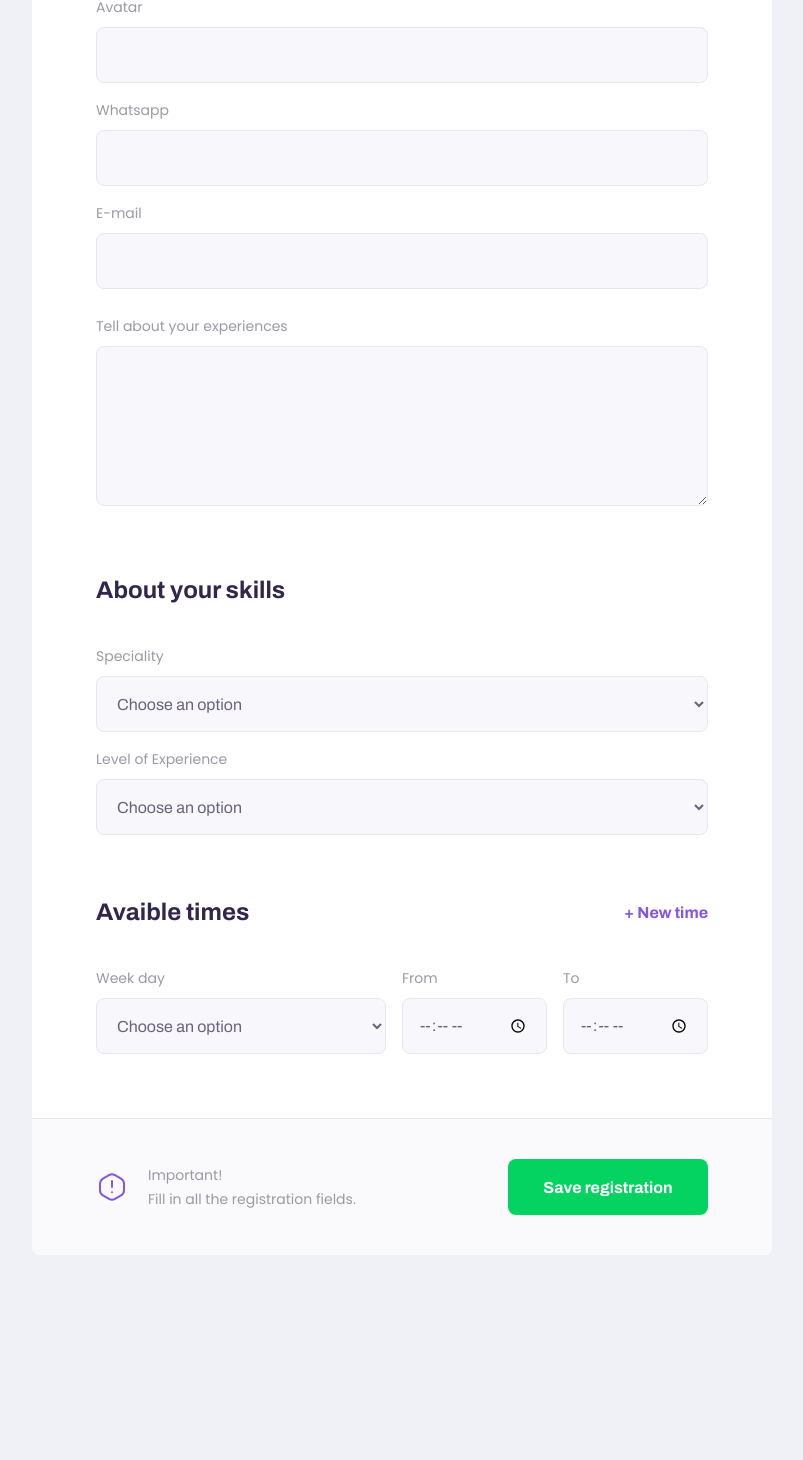
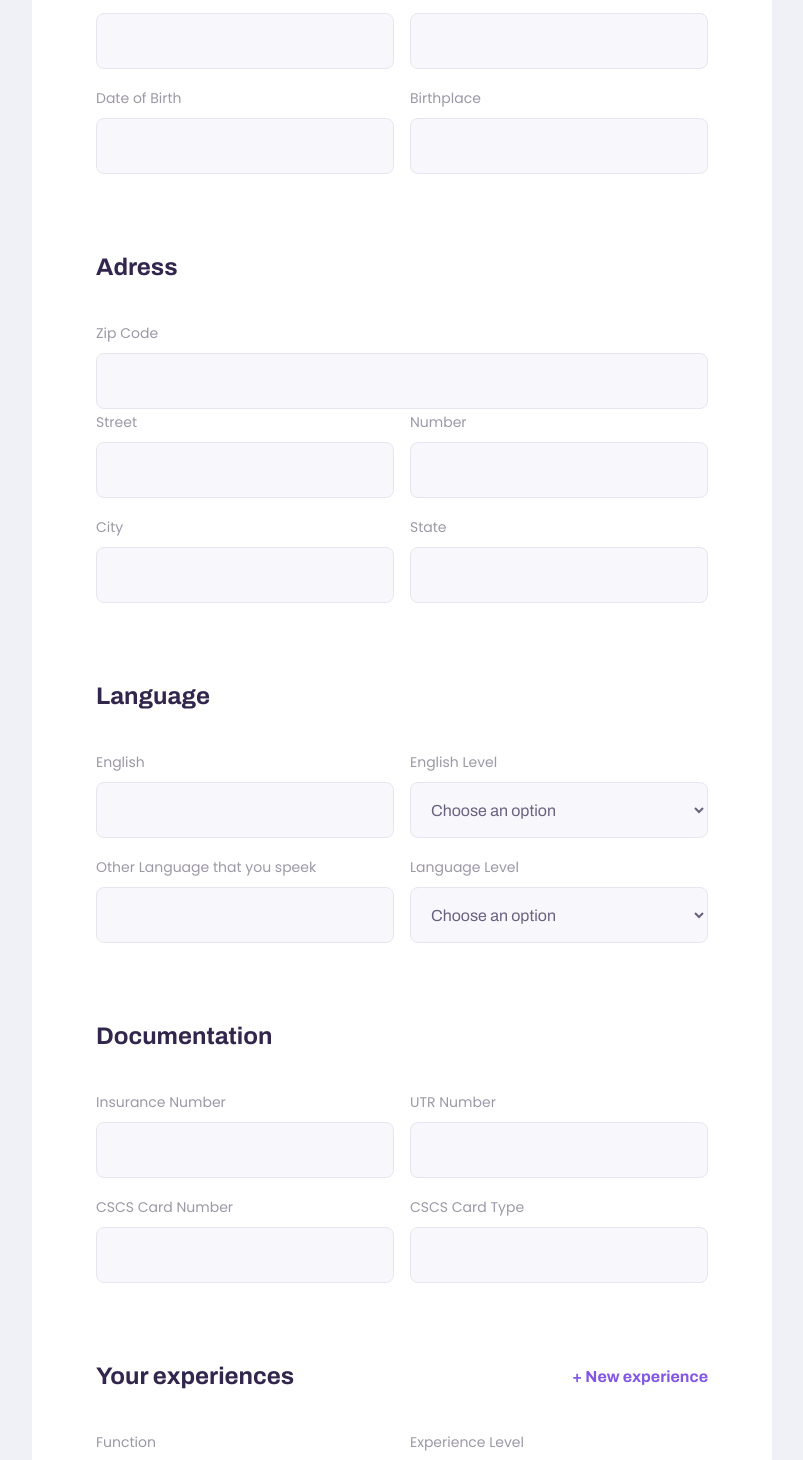
Before and after one commit to leonelcarrossoni/Hire-or-Work, a React (Create React App) app in the folder web/: page /workerform in a window 1280 px wide. Shown: the part 547-2007 px from the top of the page, without its empty margins (238-1041 px from the left). Before the commit the page ends 1802 px from the top, so only its background shows below. Built offline with nearby package versions, Linux system fonts and the light colour scheme.

Commit message:
Inclusão campos form

```diff
--- a/web/src/pages/WorkerForm/index.tsx
+++ b/web/src/pages/WorkerForm/index.tsx
@@ -35,73 +35,120 @@ function WorkerForm() {
                     <legend>Personal informations</legend>
 
                     <Input name="name"  label="Full Name" />
-                    <Input name="avatar"  label="Avatar" />
-                    <Input name="whatsapp"  label="Whatsapp" />
+                    <div className="double-input">
                         <Input name="email"  label="E-mail" />
-                    <Textarea name="bio" label="Tell about your experiences" />
+                        <Input name="phone"  label="Phone Number" />
+                    </div>
+                    <div className="double-input">
+                        <Input name="birthday"  label="Date of Birth" />
+                        <Input name="birthplace"  label="Birthplace" />
+                    </div>
 
                 </fieldset>
 
                 <fieldset>
-                    <legend>About your skills</legend>
+                    <legend>Adress</legend>
 
+                    <Input name="zipcode"  label="Zip Code" />
+                    <div className="double-input">
+                        <Input name="street"  label="Street" />
+                        <Input name="number"  label="Number" />
+                    </div>
+                    <div className="double-input">
+                        <Input name="city"  label="City" />
+                        <Input name="state"  label="State" />
+                    </div>
+
+                </fieldset>
+
+                <fieldset>
+                    <legend>Language</legend>
+
+                    <div className="double-input">
+                        <Input name="english"  label="English" />
                         <Select
-                    name="speciality"
-                    label="Speciality"
+                        name="english-level"
+                        label="English Level"
                         options={[
-                        { value: 'Bricklaying', label: 'Bricklaying'},
-                        { value: 'Refurbishment', label: 'Refurbishment'},
-                        { value: 'Carpentry', label: 'Carpentry'},
-                        { value: 'HandyMan', label: 'Handy Man'},
-                        { value: 'Eletrics', label: 'Eletrics'},
-                        { value: 'Plumbing', label: 'Plumbing'},
-                        { value: 'Painting', label: 'Painting'},
-                        { value: 'Gardering', label: 'Gardering'},
+                            { value: '1', label: 'I dont speak'},
+                            { value: '2', label: 'I have little knowledge'},
+                            { value: '3', label: 'I can keep conversations'},
+                            { value: '4', label: 'Fluent'},
                         ]}
                         />
 
+                    </div>
+                    <div className="double-input">
+                        <Input name="other-language"  label="Other Language that you speek" />
                         <Select
-                    name="experience"
-                    label="Level of Experience"
+                        name="language-level"
+                        label="Language Level"
                         options={[
-                        { value: 'Expert', label: 'Expert'},
-                        { value: 'Medium', label: 'Medium'},
-                        { value: 'Some', label: 'Some Experience'},
-                        { value: 'No', label: 'No Experience'},
+                            { value: '1', label: 'I dont speak'},
+                            { value: '2', label: 'I have little knowledge'},
+                            { value: '3', label: 'I can keep conversations'},
+                            { value: '4', label: 'Fluent'},
                         ]}
                         />
+                    </div>
+
+                </fieldset>
+
+                <fieldset>
+                    <legend>Documentation</legend>
+
+                    <div className="double-input">
+                        <Input name="insurance"  label="Insurance Number" />
+                        <Input name="utr"  label="UTR Number" />
+                    </div>
+                    <div className="double-input">
+                        <Input name="cscs"  label="CSCS Card Number" />
+                        <Input name="cscs type"  label="CSCS Card Type" />
+                    </div>
 
                 </fieldset>
 
                 <fieldset>
                     <legend>
-                        Avaible times
+                        Your experiences
                         <button type="button" onClick={addNewScheduleItem}>
-                            + New time
+                            + New experience
                         </button>
                     </legend>
 
                     {scheduleItems.map(scheduleItem => {
                         return (
-                            <div key={scheduleItem.week_day} className="schedule-item">
+                            <div key={scheduleItem.week_day} className="double-input">
                                 <Select
-                                    name="week_day"
-                                    label="Week day"
+                                    name="function"
+                                    label="Function"
                                     options={[
-                                        { value: '0', label: 'Sunday'},
-                                        { value: '1', label: 'Monday'},
-                                        { value: '2', label: 'Tuesday'},
-                                        { value: '3', label: 'Wednesday'},
-                                        { value: '4', label: 'Thursday'},
-                                        { value: '5', label: 'Friday'},
-                                        { value: '6', label: 'Satudarday'},
+                                        { value: 'Carpentry', label: 'Carpentry'},
+                                        { value: 'Bricklaying', label: 'Bricklaying'},
+                                        { value: 'Refurbishment', label: 'Refurbishment'},
+                                        { value: 'Painting', label: 'Painting'},
+                                        { value: 'Eletrics', label: 'Eletrics'},
+                                        { value: 'Plumbing', label: 'Plumbing'},
+                                        { value: 'HandyMan', label: 'Handy Man'},
+                                        { value: 'Gardering', label: 'Gardering'},
+                                        { value: 'Motorist', label: 'Motorist'},
+                                        { value: 'Cleaner', label: 'Cleaner'},
                                     ]}
                                 />
-                                <Input name="from" label="From" type="time" />
-                                <Input name="to" label="To" type="time" />
+                                <Select
+                                name="experience-level"
+                                label="Experience Level"
+                                options={[
+                                    { value: '1', label: 'Up to 1 year'},
+                                    { value: '2', label: '1-2 years'},
+                                    { value: '3', label: '3-5 years'},
+                                    { value: '4', label: 'More than 5 years'},
+                                ]}
+                                />
                             </div>
                         );
                     })}
+                    <Textarea name="bio" label="Tell about your experiences" />
                 </fieldset>
 
                 <footer>
--- a/web/src/pages/WorkerForm/styles.css
+++ b/web/src/pages/WorkerForm/styles.css
@@ -114,7 +114,19 @@
         padding: 0 6.4rem;
     }
 
-    #page-teacher-form main .schedule-item {
+    #page-teacher-form main .double-input {
+        display: grid;
+        grid-template-columns: 1fr 1fr;
+        column-gap: 1.6rem;
+
+    }
+
+    #page-teacher-form main .double-input .input-block, .select-block{
+        margin-top: 0 !important;
+        margin-bottom: 1.6rem;
+    }
+
+    /* #page-teacher-form main .schedule-item {
         display: grid;
         grid-template-columns: 2fr 1fr 1fr;
         column-gap: 1.6rem;
@@ -122,7 +134,7 @@
 
     #page-teacher-form main .schedule-item .input-block {
         margin-top: 0 !important;
-    }
+    } */
 
     #page-teacher-form main footer {
         padding: 4.0rem 6.4rem;
```
Also changed, not shown: web/delete.tsx (added, +62 -0 lines). Lines whose indentation alone changed are shown as unchanged.
